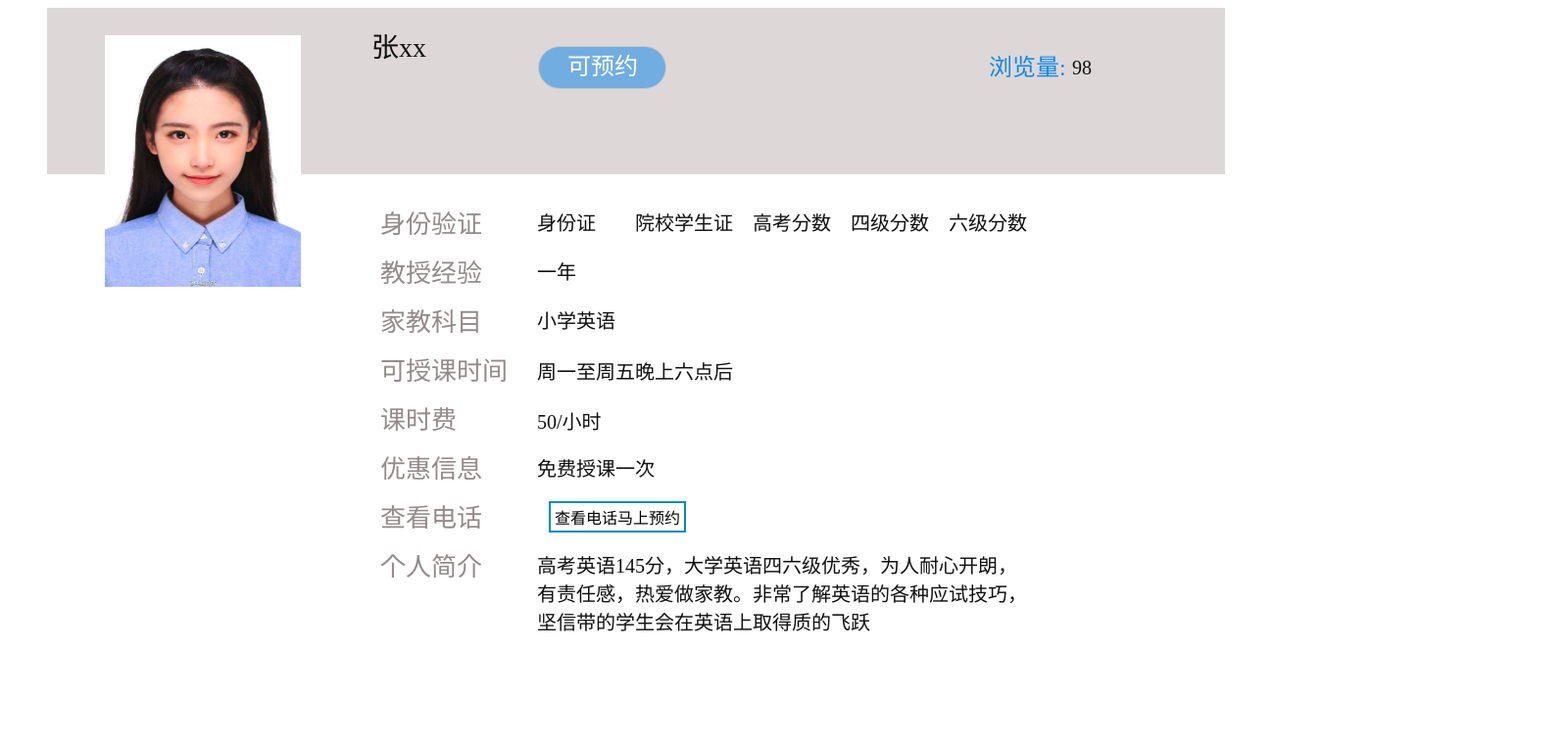
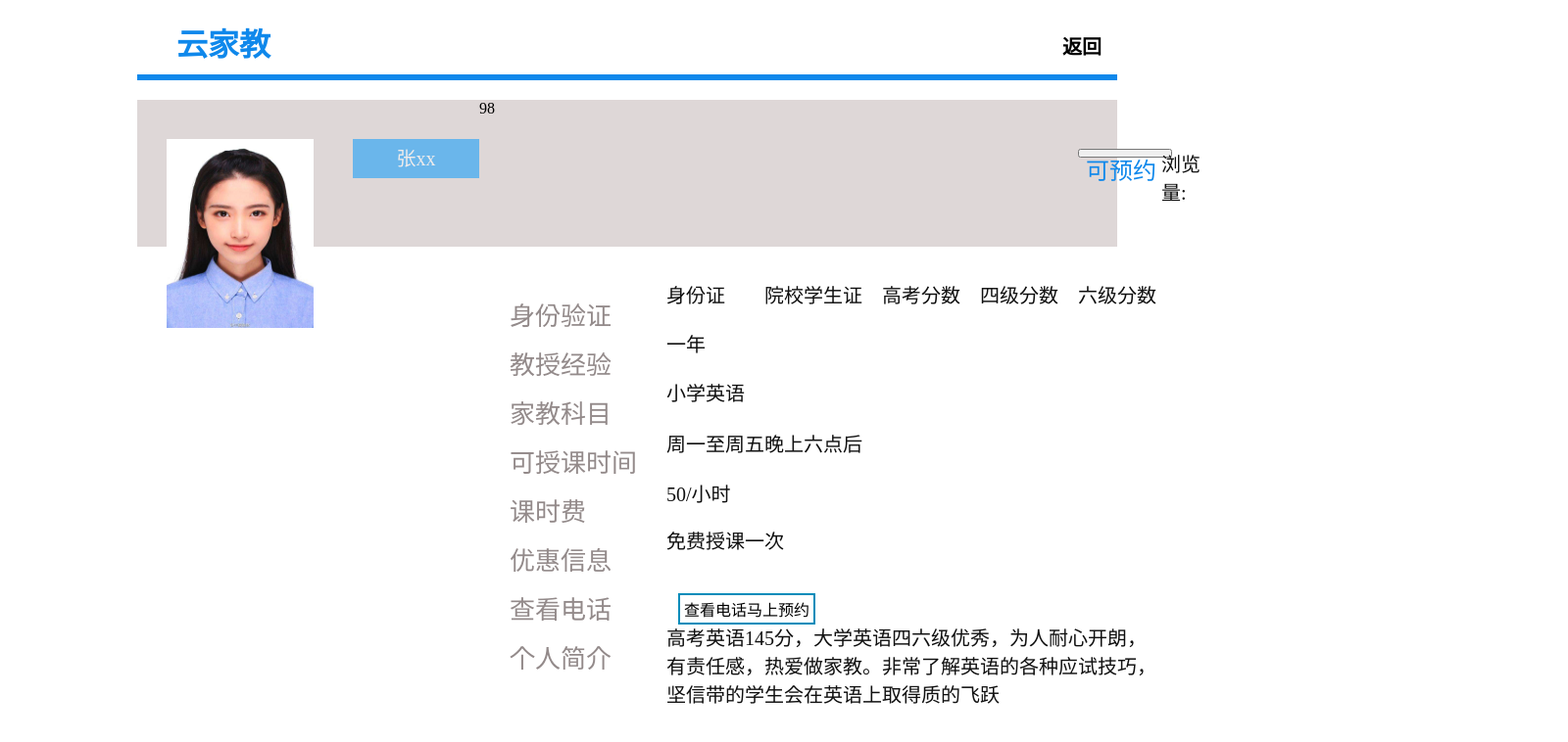
Before and after one commit to goinhn/cloud_tutor, a plain HTML site: page html/details.html in a window 1280 px wide. Shown: the whole page at 98% size, 1600 px wide, since content can reach past the window. Drawn offline with Linux system fonts and the light colour scheme.

Commit message:
cloud tutor second commit

```diff
--- a/css/details.css
+++ b/css/details.css
@@ -1,74 +1,97 @@
-.bottom{
-    margin:0 auto;
-    width: 1280px;
-    height: 680px;    position: relative;
-    background-color: rgba(255, 255, 255, 1);
-    z-index:-10;
+/* banner属性 */
+.banner {
+    width   : 1000px;
+    margin  : 10px auto;
+    position: relative;
+    overflow: hidden;
 }
 
-.topBack{
-    margin: 0 40px;
-    width: 1200px;
-    height: 168px;
-    position: relative;
-    line-height: 20px;
-    background-color: rgba(222, 215, 215, 1);
-    text-align: center;
-    border: 1px solid rgba(222, 215, 215, 1);
-    z-index:-9;
+.banner-title {
+    width       : 130px;
+    padding-top : 10px;
+    padding-left: 40px;
+    position    : relative;
+    color       : rgba(15, 136, 235, 1);
+    font        : normal bold 32px "方正汉真广标-标准";
+    display     : inline-block;
 }
 
-.teacherImage{
-    left: 58px;
-    top: 27px;
-    width: 200px;
-    height: 257px;
-    position:absolute;
+.banner>.banner-button {
+    /* margin        : 8px; */
+    position         : relative;
+    float            : right;
 }
 
-.name{
-    left: 330px;
-    top: 30px;
-    width: 83px;
-    height: 28px;
-    position: absolute;
-    color: rgba(16, 16, 16, 1);
-    font-size: 28px;
-    text-align: left;
-    font-family: SourceHanSansSC-regular;
+.banner>.banner-button>.font-small {
+    margin-top      : 14px;
+    margin-right    : 8px;
+    padding         : 8px;
+    background-color: #FFFFFF;
+    border          : none 1px #000000;
+    text-align      : center;
+    font            : normal bold 20px "方正汉真广标-标准";
+    cursor          : pointer;
+    /*动画过渡的时间*/
+    transition-duration: 0.4s;
+    position           : relative;
+}
+
+.banner>.banner-button>.font-small:hover {
+    background-color: rgba(15, 136, 235, 1);
+    border          : 1px #FFFFFF;
+    color           : #FFFFFF;
+}
+
+.banner>.banner-bottom-line {
+    width     : 1000px;
+    height    : 2px;
+    margin    : 10px auto;
+    position  : relative;
+    border    : 2px solid rgba(15, 136, 235, 1);
+    background: rgba(15, 136, 235, 1);
 }
 
 
-.topBlock{
-    left: 500px;
-    top: 38px;
-    width: 129px;
-    height: 42px;
-    position:absolute;
-    line-height: 20px;
-    opacity: 0.52;
-    border-radius: 33px;
-    background-color: rgba(15, 136, 235, 1);
-    text-align: center;
-    border: 1px solid rgba(187, 187, 187, 1);
-    z-index:-8;
+/* 详细内容信息 */
+.bottom{
+    width: 1000px;
+    position: relative;
+    margin:0 auto;
 }
 
-
-.topFont{
-    left: 530px;
-    top: 49px;
-    width: 72px;
-    height: 36px;
-    position:absolute;
-    color: rgba(255, 255, 255, 1);
-    font-size: 24px;
-    text-align: left;
-    font-family: SourceHanSansSC-regular;
+.bottom .top-back{
+    width: 1000px;
+    height: 150px;
+    position: relative;
+    margin: 0px auto;
+    background-color: rgba(222, 215, 215, 1);
 }
 
+.bottom .top-back .teacher-image{
+    width: 150px;
+    height: 192.75px;
+    position: relative;
+    float: left;
+    margin-left: 30px;
+    margin-top: 40px;
+}
 
-.topFontBlock{
+.bottom .top-back .teacher-name{
+    width: 129px;
+    height: 40px;
+    position: relative;
+    float: left;
+    margin-left: 40px;
+    margin-top: 40px;
+    opacity: 0.52;
+    background-color: rgb(1, 153, 255);
+    text-align: center;
+    line-height: 40px;     /* 设置文字的行高和框相同设置水平居中 */
+    color: #FFFFFF;
+    font-size: 20px;
+}
+
+.bottom .top-back .teacher-button{
     left: 960px;
     top: 50px;
     width: 96px;
@@ -80,7 +103,7 @@
     font-family: Roboto-regular;
 }
 
-.topNumber{
+.bottom .top-back .teacher-block{
     left: 1045px;
     top: 50px;
     width: 44px;
@@ -91,6 +114,26 @@
     text-align: left;
     font-family: SourceHanSansSC-regular;
 }
+
+.bottom .top-back .teacher-inf{
+
+}
+
+
+
+
+
+
+
+
+
+
+
+
+
+
+
+
 
 
 .title{
--- a/html/details.html
+++ b/html/details.html
@@ -12,14 +12,22 @@
 </head>
 
 <body>
+    <div class="banner">
+        <div class="banner-title">云家教</div>
+        <div class="banner-button">
+            <button class="font-small" id="buttonReturn" onclick="">返回</button>
+        </div>
+        <div class="banner-bottom-line"></div>
+    </div>
+
+
     <div class="bottom">
-        <div class="topBack">
-            <div class="teacherImage"><img style="width:200px; height:257px" src="../asserts/teacher.jpg"></div>
-            <div class="name">张xx</div>
-            <div class="topBlock"></div>
-            <div class="topFont">可预约</div>
-            <div class="topFontBlock">浏览量:</div>
-            <div class="topNumber">98</div>
+        <div class="top-back">
+            <img class="teacher-image" src="../asserts/teacher.jpg">
+            <div class="teacher-name">张xx</div>
+            <button class="teacher-button">可预约</button>
+            <div class="teacher-block">浏览量:</div>
+            <div class="teacher-inf">98</div>
         </div>
 
         <div class="title" id="title1">身份验证</div>
```
Also changed, not shown: html/index.html (+5 -7 lines), html/login.html (+5 -7 lines), html/recruitment.html (+5 -7 lines), html/register.html (+13 -14 lines), html/tutorInformation.html (+5 -7 lines).
